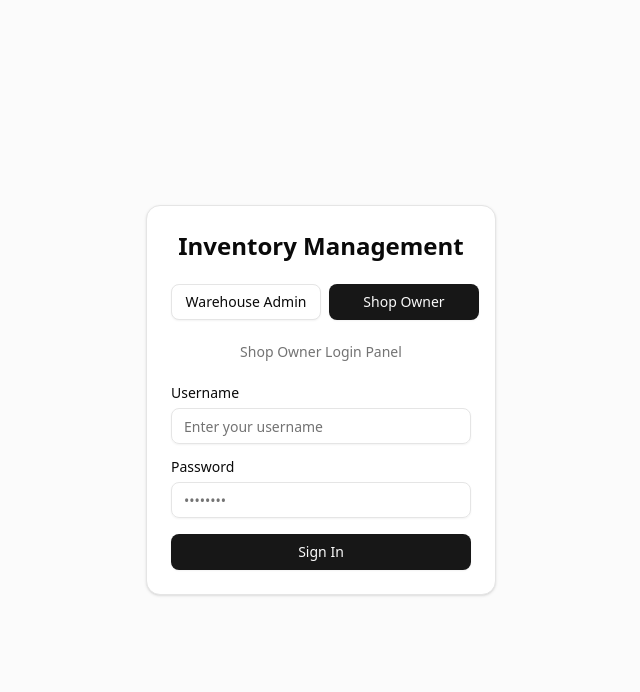
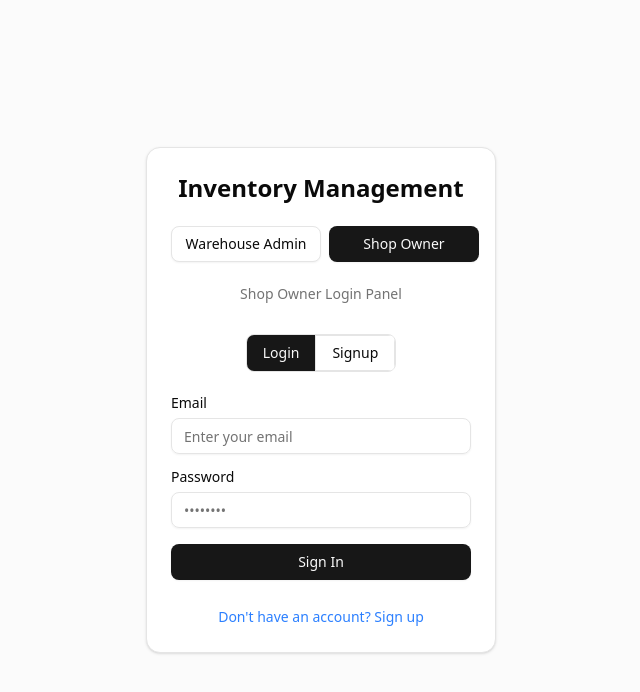
Before and after one commit to Sharans23/codeblooded_hackniche3, a React (Vite) app: page /login in a window 1280 px wide. Both pictures are taken after a click on the button "Shop Owner". Shown: the top 692 px of the page, without its empty margins (319-959 px from the left). Built offline with nearby package versions, Linux system fonts and the light colour scheme.

Commit message:
client login/register integrated

```diff
--- a/src/pages/login.jsx
+++ b/src/pages/login.jsx
@@ -1,102 +1,3 @@
-// "use client";
-
-// import { useState } from "react";
-// import { Button } from "../components/ui/button";
-// import {
-//   Card,
-//   CardContent,
-//   CardDescription,
-//   CardFooter,
-//   CardHeader,
-//   CardTitle,
-// } from "../components/ui/card";
-// import { Input } from "../components/ui/input";
-// import { Label } from "../components/ui/label";
-// import { useAuth } from "../lib/auth-context";
-
-// export default function Login() {
-//   const { login } = useAuth();
-//   const [username, setUsername] = useState("");
-//   const [password, setPassword] = useState("");
-//   const [role, setRole] = useState("admin");
-
-//   const handleSubmit = (e) => {
-//     e.preventDefault();
-//     login({ name: username, location: "north" });
-//     localStorage.setItem("userRole", role); // Store role for later use
-//   };
-
-//   const handleGoogleLogin = () => {
-//     window.location.href = "http://localhost:5000/api/users/auth/google";
-//     localStorage.setItem("userRole", role);
-//   };
-
-//   return (
-//     <div className="flex h-screen items-center justify-center bg-muted/40">
-//       <Card className="w-[350px]">
-//         <CardHeader className="space-y-1">
-//           <CardTitle className="text-2xl">Inventory Management</CardTitle>
-//           <CardDescription>Enter your credentials to sign in</CardDescription>
-//         </CardHeader>
-//         <CardContent>
-//           <form onSubmit={handleSubmit} className="space-y-4">
-//             <div className="space-y-2">
-//               <Label htmlFor="username">Username</Label>
-//               <Input
-//                 id="username"
-//                 placeholder="username"
-//                 value={username}
-//                 onChange={(e) => setUsername(e.target.value)}
-//                 required
-//               />
-//             </div>
-//             <div className="space-y-2">
-//               <Label htmlFor="password">Password</Label>
-//               <Input
-//                 id="password"
-//                 type="password"
-//                 placeholder="••••••••"
-//                 value={password}
-//                 onChange={(e) => setPassword(e.target.value)}
-//                 required
-//               />
-//             </div>
-//             <div className="space-y-2">
-//               <Label htmlFor="role">Are you logging in as:</Label>
-//               <select
-//                 id="role"
-//                 className="w-full border rounded-md p-2"
-//                 value={role}
-//                 onChange={(e) => setRole(e.target.value)}
-//               >
-//                 <option value="admin">Warehouse Admin</option>
-//                 <option value="client">Shop Owner</option>
-//               </select>
-//             </div>
-//             <Button type="submit" className="w-full">
-//               Sign In
-//             </Button>
-//           </form>
-//           <div className="mt-4 flex justify-center">
-//             <Button onClick={handleGoogleLogin} variant="outline">
-//               Sign in with Google
-//             </Button>
-//           </div>
-//         </CardContent>
-//         <CardFooter>
-//           <p className="text-xs text-center w-full text-muted-foreground">
-//             For demo purposes, any username and password will work
-//           </p>
-//         </CardFooter>
-//       </Card>
-//     </div>
-//   );
-// }
-
-
-
-
-
 import { useState, useEffect } from "react";
 import { useNavigate } from "react-router-dom";
 import { Button } from "../components/ui/button";
@@ -117,28 +18,85 @@ export default function Login() {
   const navigate = useNavigate();
   const [username, setUsername] = useState("");
   const [password, setPassword] = useState("");
+  const [shopName, setShopName] = useState(""); // For the name field
+  const [location, setLocation] = useState(""); // Added location field
   const [role, setRole] = useState(localStorage.getItem("userRole") || "");
   const [isAuthChecked, setIsAuthChecked] = useState(false);
+  const [isSignup, setIsSignup] = useState(false); // Toggle between login and signup
 
   const handleRoleSelection = (selectedRole) => {
     setRole(selectedRole);
     localStorage.setItem("userRole", selectedRole);
+    // Reset signup view when changing roles
+    setIsSignup(false);
   };
 
- const handleSubmit = (e) => {
+  const handleSubmit = async (e) => {
     e.preventDefault();
+
+    if (role === "client") {
+      try {
+        // Different endpoints for login vs signup
+        const endpoint = isSignup
+          ? "https://ims-hackniche3.onrender.com/api/clients/register"
+          : "https://ims-hackniche3.onrender.com/api/clients/login";
+
+        // Different payload for signup vs login
+        const payload = isSignup
+          ? {
+              name: shopName,
+              email: username,
+              password: password,
+              location: location
+            }
+          : {
+              email: username,
+              password: password
+            };
+
+        const response = await fetch(endpoint, {
+          method: "POST",
+          headers: {
+            "Content-Type": "application/json",
+          },
+          body: JSON.stringify(payload),
+        });
+
+        if (response.ok) {
+          const data = await response.json();
+          // Store the token as authToken in localStorage
+          localStorage.setItem("authToken", data.token);
+          login({ name: username, location: "north", role: "client" });
+          navigate("/client-dashboard");
+        } else {
+          // Handle failure
+          const errorData = await response.json();
+          alert(errorData.message || (isSignup ? "Signup failed" : "Login failed"));
+        }
+      } catch (error) {
+        console.error(isSignup ? "Signup error:" : "Login error:", error);
+        alert(`An error occurred during ${isSignup ? "signup" : "login"}`);
+      }
+    } else {
+      // Keep the original admin login flow
       login({ name: username, location: "north" });
-  localStorage.setItem("userRole", role); // Store role for later use
-
-  // Navigate based on role
- if (role === "client") {
+      localStorage.setItem("userRole", role);
       navigate("/client-dashboard");
     }
   };
 
   const handleGoogleLogin = () => {
-        window.location.href = "http://localhost:5000/api/users/auth/google";
+    window.location.href = "https://ims-hackniche3.onrender.com/api/users/auth/google";
     localStorage.setItem("userRole", role);
+  };
+
+  const toggleAuthMode = () => {
+    setIsSignup(!isSignup);
+    // Reset form fields when toggling
+    setUsername("");
+    setPassword("");
+    setShopName("");
+    setLocation("");
   };
 
   return (
@@ -163,21 +121,62 @@ export default function Login() {
             </Button>
           </div>
           <CardDescription className="text-center">
-            {role ? (role === "admin" ? "Admin Login Panel" : "Shop Owner Login Panel") : "Please select a role"}
+            {role ? (role === "admin" ? "Admin Login Panel" : `Shop Owner ${isSignup ? "Signup" : "Login"} Panel`) : "Please select a role"}
           </CardDescription>
+
+          {/* Login/Signup toggle for Client role */}
+          {role === "client" && (
+            <div className="flex justify-center mt-2">
+              <div className="flex border rounded-md overflow-hidden">
+                <Button
+                  type="button"
+                  variant={!isSignup ? "default" : "outline"}
+                  className="rounded-none"
+                  onClick={() => setIsSignup(false)}
+                >
+                  Login
+                </Button>
+                <Button
+                  type="button"
+                  variant={isSignup ? "default" : "outline"}
+                  className="rounded-none"
+                  onClick={() => setIsSignup(true)}
+                >
+                  Signup
+                </Button>
+              </div>
+            </div>
+          )}
         </CardHeader>
         <CardContent>
           <form onSubmit={handleSubmit} className="space-y-4">
+            {/* Shop Name field (only for client signup) */}
+            {role === "client" && isSignup && (
               <div className="space-y-2">
-              <Label htmlFor="username">Username</Label>
+                <Label htmlFor="shopName">Shop Name</Label>
+                <Input
+                  id="shopName"
+                  placeholder="Enter your shop name"
+                  value={shopName}
+                  onChange={(e) => setShopName(e.target.value)}
+                  required
+                />
+              </div>
+            )}
+
+            <div className="space-y-2">
+              <Label htmlFor="username">
+                {role === "client" ? "Email" : "Username"}
+              </Label>
               <Input
                 id="username"
-                placeholder="Enter your username"
+                placeholder={role === "client" ? "Enter your email" : "Enter your username"}
                 value={username}
                 onChange={(e) => setUsername(e.target.value)}
                 required
               />
             </div>
+
             <div className="space-y-2">
               <Label htmlFor="password">Password</Label>
               <Input
@@ -189,9 +188,37 @@ export default function Login() {
                 required
               />
             </div>
+
+            {/* Location field (only for client signup) */}
+            {role === "client" && isSignup && (
+              <div className="space-y-2">
+                <Label htmlFor="location">Location</Label>
+                <Input
+                  id="location"
+                  placeholder="Enter your shop location"
+                  value={location}
+                  onChange={(e) => setLocation(e.target.value)}
+                  required
+                />
+              </div>
+            )}
+
             <Button type="submit" className="w-full">
-              Sign In
+              {role === "client" ? (isSignup ? "Sign Up" : "Sign In") : "Sign In"}
             </Button>
+
+            {/* Toggle link */}
+            {role === "client" && (
+              <div className="text-center mt-2">
+                <button
+                  type="button"
+                  onClick={toggleAuthMode}
+                  className="text-blue-500 hover:underline text-sm"
+                >
+                  {isSignup ? "Already have an account? Log in" : "Don't have an account? Sign up"}
+                </button>
+              </div>
+            )}
           </form>
           {role === "admin" && (
             <div className="mt-4 flex justify-center">
@@ -201,7 +228,6 @@ export default function Login() {
             </div>
           )}
         </CardContent>
-
       </Card>
     </div>
   );
```
Lines whose indentation alone changed are shown as unchanged.
